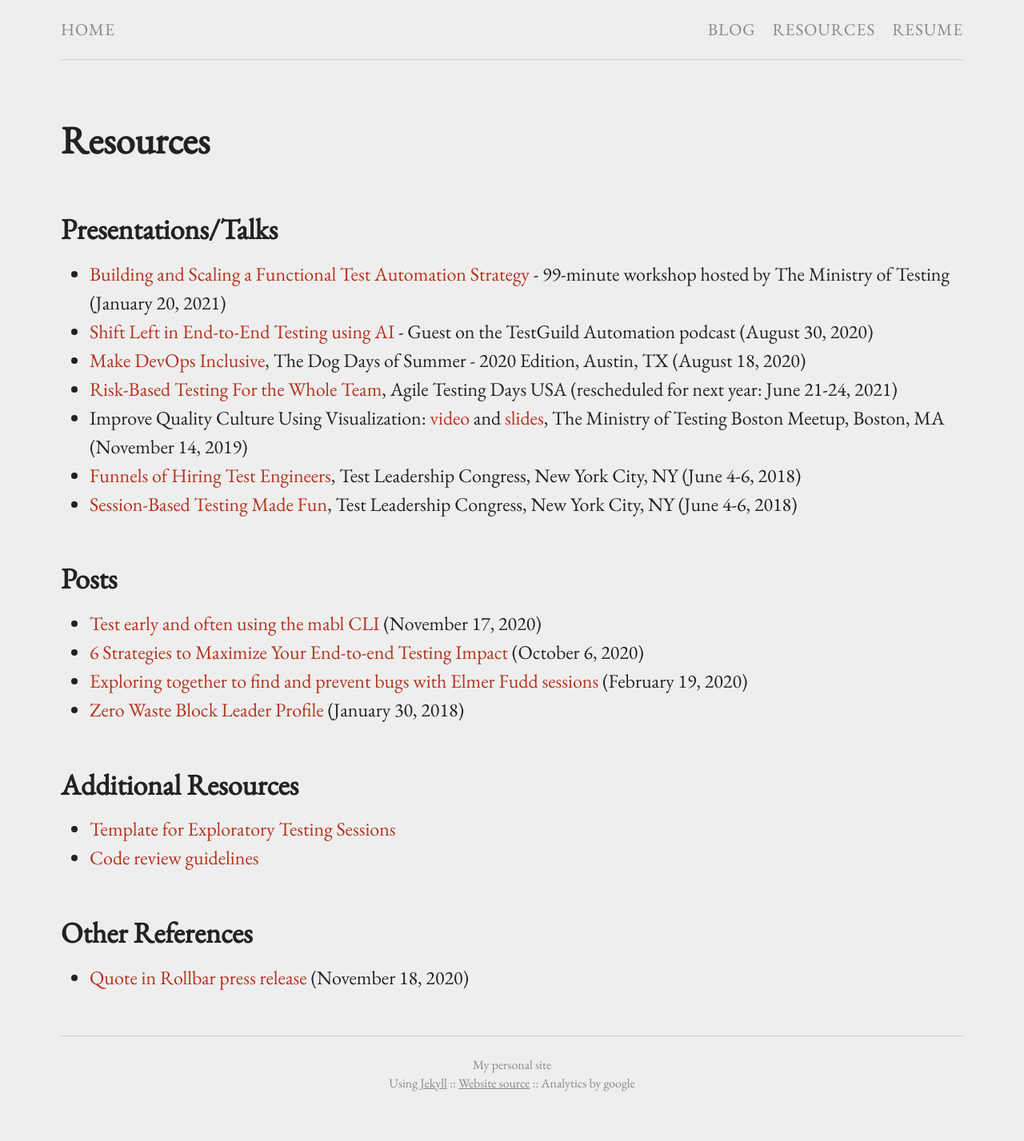
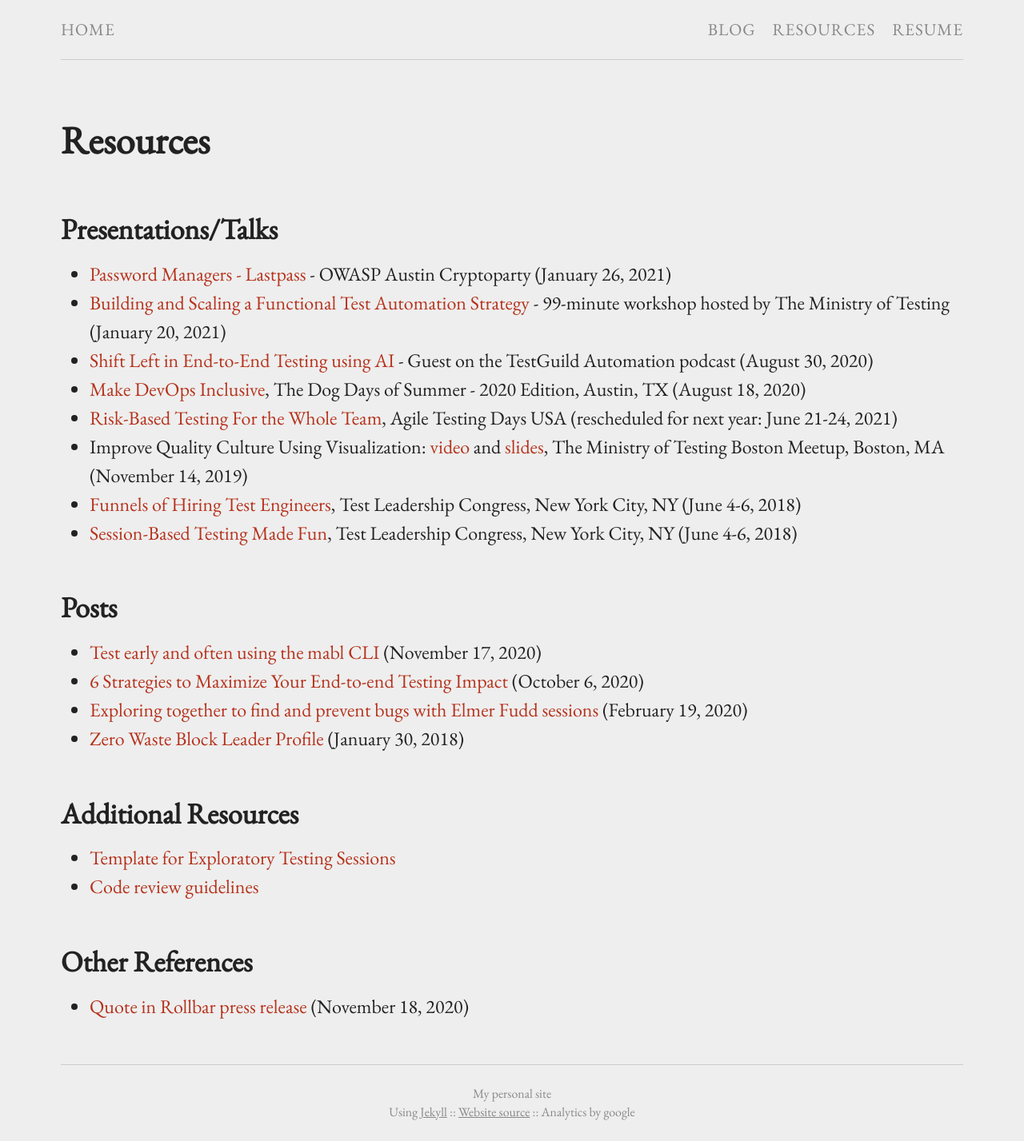
Before and after one commit to bertold/bertold.kolics.net, a Jekyll site: the page built from pages.md, in a window 1280 px wide. Shown: the whole page at 80% size. Built offline with Jekyll 4.4.1, drawn with Linux system fonts in a browser that asks for light colours; before the commit the page ends 1391 px from its top, so only the background shows below that.

Commit message:
Added talk link for OWASP

```diff
--- a/pages.md
+++ b/pages.md
@@ -5,6 +5,7 @@ permalink: /pages/
 ---
 ## Presentations/Talks
 
+* [Password Managers - Lastpass](https://www.slideshare.net/BertoldKolics/password-managers-lastpass) - OWASP Austin Cryptoparty (January 26, 2021)
 * [Building and Scaling a Functional Test Automation Strategy](https://www.ministryoftesting.com/events/building-and-scaling-a-functional-test-automation-strategy) - 99-minute workshop hosted by The Ministry of Testing (January 20, 2021)
 * [Shift Left in End-to-End Testing using AI](https://testguild.com/a319) - Guest on the TestGuild Automation podcast (August 30, 2020)
 * [Make DevOps Inclusive](https://www.slideshare.net/BertoldKolics/make-devops-inclusive-238022997), The Dog Days of Summer - 2020 Edition, Austin, TX (August 18, 2020)
```
